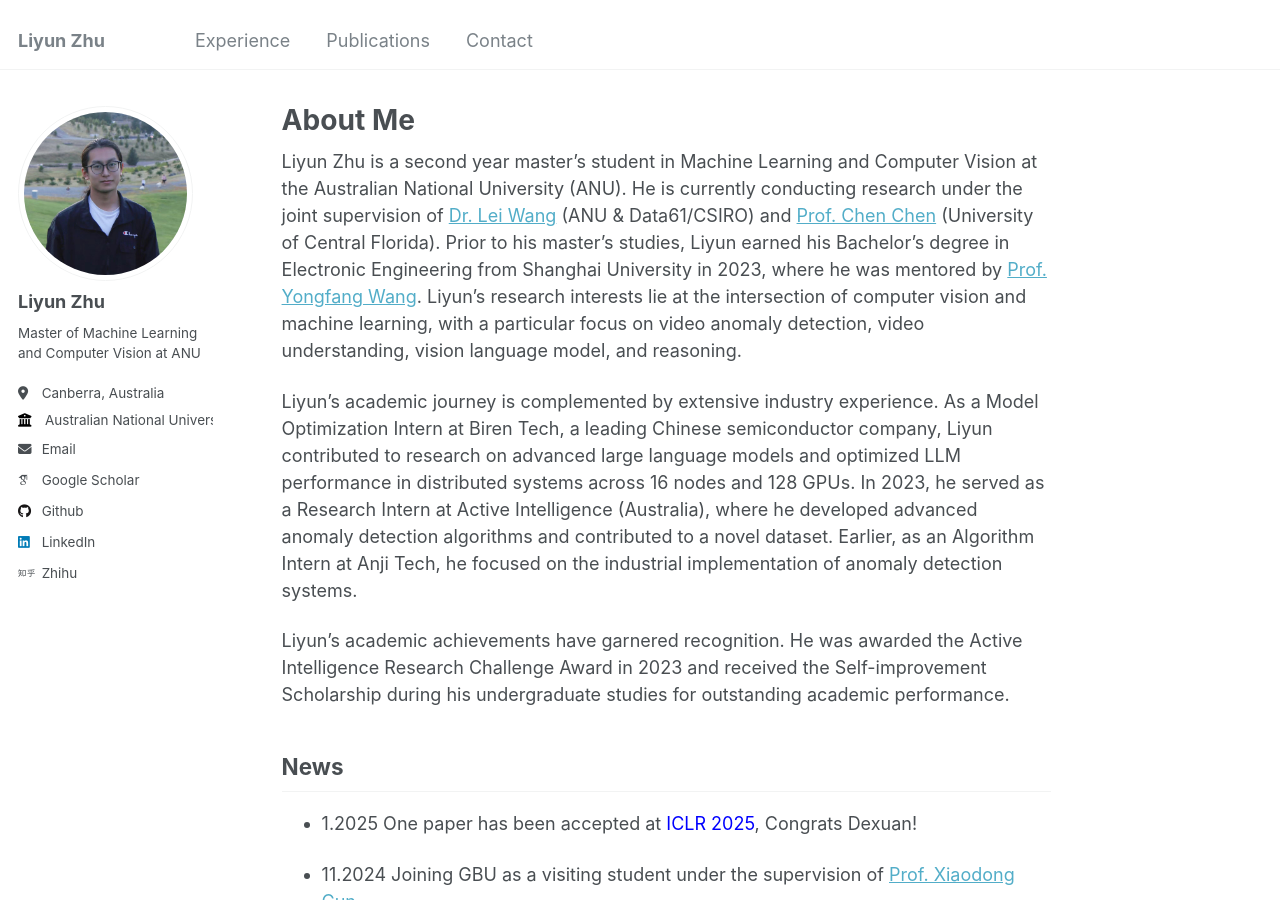
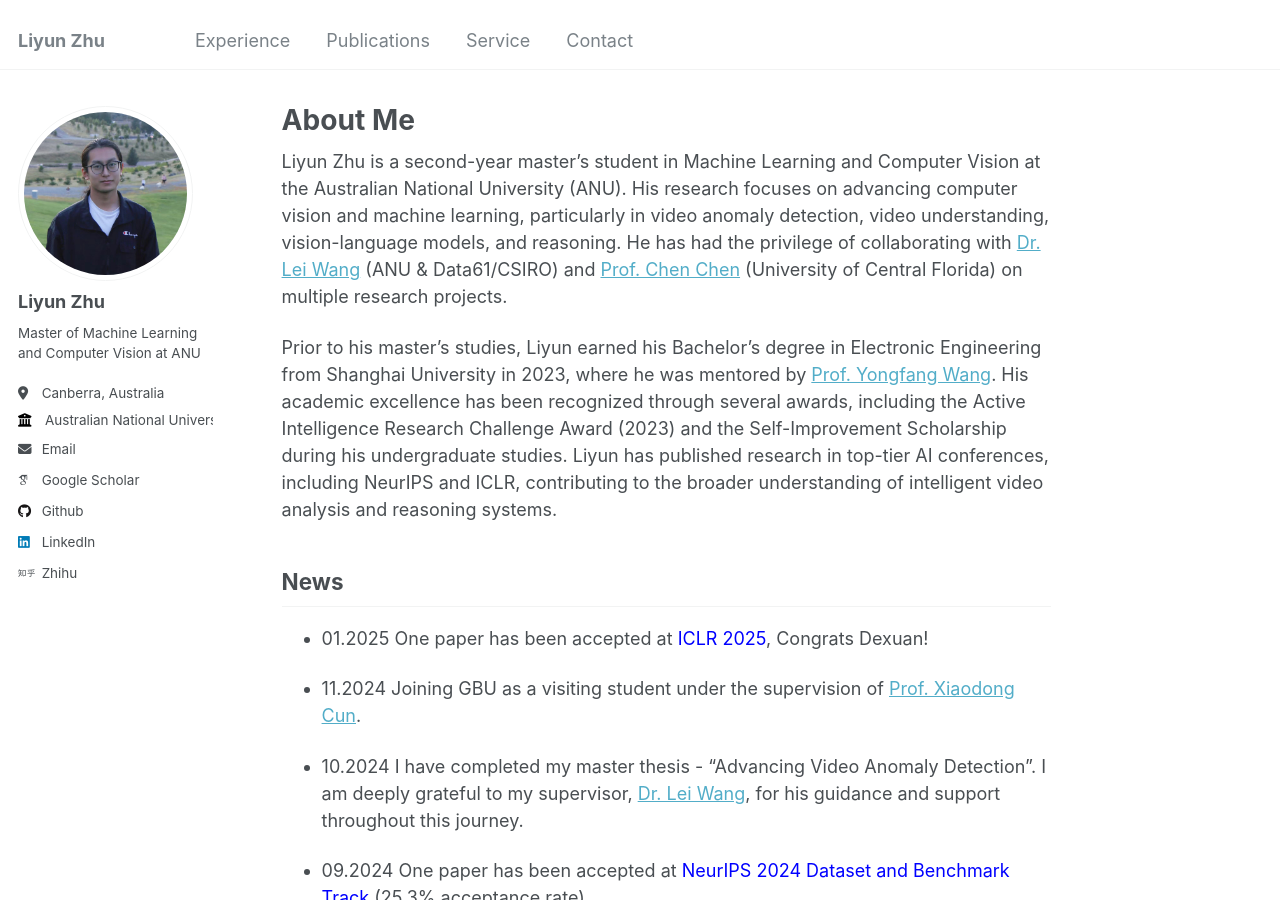
Before and after one commit to Tom-roujiang/liyun_zhu, a Jekyll site: the page built from _pages/about.md, in a window 1280 px wide and 900 px high. Built offline with Jekyll 4.4.1, drawn with Linux system fonts in a browser that asks for light colours; some web fonts are replaced.

Commit message:
add service and update about

```diff
--- a/_data/navigation.yml
+++ b/_data/navigation.yml
@@ -11,8 +11,8 @@ main:
   - title: "Publications"
     url: /publications/
 
-  # - title: "Teaching"
-  #   url: /teaching/
+  - title: "Service"
+    url: /service/
 
   - title: "Contact"
     url: /contact/
--- a/_pages/about.md
+++ b/_pages/about.md
@@ -7,21 +7,25 @@ redirect_from:
   - /about.html
 ---
 
-Liyun Zhu is a second year master's student in Machine Learning and Computer Vision at the Australian National University (ANU). He is currently conducting research under the joint supervision of [Dr. Lei Wang](https://leiwangr.github.io) (ANU & Data61/CSIRO) and [Prof. Chen Chen](https://www.crcv.ucf.edu/chenchen/) (University of Central Florida). Prior to his master's studies, Liyun earned his Bachelor's degree in Electronic Engineering from Shanghai University in 2023, where he was mentored by [Prof. Yongfang Wang](https://scie.shu.edu.cn/Prof/wangyf.htm). Liyun's research interests lie at the intersection of computer vision and machine learning, with a particular focus on video anomaly detection, video understanding, vision language model, and reasoning.
+Liyun Zhu is a second-year master's student in Machine Learning and Computer Vision at the Australian National University (ANU). His research focuses on advancing computer vision and machine learning, particularly in video anomaly detection, video understanding, vision-language models, and reasoning. He has had the privilege of collaborating with [Dr. Lei Wang](https://leiwangr.github.io) (ANU & Data61/CSIRO) and [Prof. Chen Chen](https://www.crcv.ucf.edu/chenchen/) (University of Central Florida) on multiple research projects.
+
+Prior to his master's studies, Liyun earned his Bachelor's degree in Electronic Engineering from Shanghai University in 2023, where he was mentored by [Prof. Yongfang Wang](https://scie.shu.edu.cn/Prof/wangyf.htm). His academic excellence has been recognized through several awards, including the Active Intelligence Research Challenge Award (2023) and the Self-Improvement Scholarship during his undergraduate studies. Liyun has published research in top-tier AI conferences, including NeurIPS and ICLR, contributing to the broader understanding of intelligent video analysis and reasoning systems.
+
+
+<!-- Liyun Zhu is a second-year master's student in Machine Learning and Computer Vision at the Australian National University (ANU). His research focuses on advancing computer vision and machine learning, particularly in video anomaly detection, video understanding, vision-language models, and reasoning. He has had the privilege of collaborating with Dr. Lei Wang (ANU & Data61/CSIRO) and Prof. Chen Chen (University of Central Florida) on multiple research projects.
+
+Prior to his master's studies, Liyun earned his Bachelor's degree in Electronic Engineering from Shanghai University in 2023, where he was mentored by Prof. Yongfang Wang. His academic excellence has been recognized through several awards, including the Active Intelligence Research Challenge Award (2023) and the Self-Improvement Scholarship during his undergraduate studies.
+
+Liyun has published research in top-tier AI conferences, including NeurIPS and ICLR, contributing to the broader understanding of intelligent video analysis and reasoning systems. -->
 
 <!-- During his undergraduate studies, Liyun participated in Shanghai University's Outstanding Undergraduate Program, initiating his research in this specialized field. -->
 
-Liyun's academic journey is complemented by extensive industry experience. As a Model Optimization Intern at Biren Tech, a leading Chinese semiconductor company, Liyun contributed to research on advanced large language models and optimized LLM performance in distributed systems across 16 nodes and 128 GPUs. In 2023, he served as a Research Intern at Active Intelligence (Australia), where he developed advanced anomaly detection algorithms and contributed to a novel dataset. Earlier, as an Algorithm Intern at Anji Tech, he focused on the industrial implementation of anomaly detection systems.
+<!-- Liyun's academic journey is complemented by extensive industry experience. As a Model Optimization Intern at Biren Tech, a leading Chinese semiconductor company, Liyun contributed to research on advanced large language models and optimized LLM performance in distributed systems across 16 nodes and 128 GPUs. In 2023, he served as a Research Intern at Active Intelligence (Australia), where he developed advanced anomaly detection algorithms and contributed to a novel dataset. Earlier, as an Algorithm Intern at Anji Tech, he focused on the industrial implementation of anomaly detection systems. -->
 
-<!-- In recognition of his achievements, Liyun Zhu was honored as the recipient of the Active Intelligence Research Challenge Award in 2023. During his undergraduate studies, he was awarded the Self-improvement Scholarship for his outstanding academic achievements.  -->
-
-Liyun's academic achievements have garnered recognition. He was awarded the Active Intelligence Research Challenge Award in 2023 and received the Self-improvement Scholarship during his undergraduate studies for outstanding academic performance.
-
-<!-- Additionally, as an undergraduate, he was an active member of the university debate team, winning both the championship and Best Debater title in school-level competitions. His debating skills also earned him numerous honors in city-wide contests. -->
 
 ## News
 
-* 1.2025 One paper has been accepted at <span style="color: blue;">ICLR 2025</span>, Congrats Dexuan!
+* 01.2025 One paper has been accepted at <span style="color: blue;">ICLR 2025</span>, Congrats Dexuan!
 
 * 11.2024 Joining GBU as a visiting student under the supervision of [Prof. Xiaodong Cun](https://vinthony.github.io/academic/).
 
--- a/_pages/publications.md
+++ b/_pages/publications.md
@@ -8,9 +8,9 @@ permalink: /publications/
 
 1. **Zhu, L.**, Wang, L., Raj, A., Gedeon, T., & Chen, C. (2024). Advancing Video Anomaly Detection: A Concise Review and a New Dataset. **<span style="color: blue;">NeurIPS 2024 Dataset and Benchmark Track</span>**  [[Paper]](http://arxiv.org/abs/2402.04857)  [[Website]](https://msad-dataset.github.io)
 
-- **Abstract:** Video Anomaly Detection (VAD) finds widespread applications in security surveillance, traffic monitoring, industrial monitoring, and healthcare. Despite extensive research efforts, there remains a lack of concise reviews that provide insightful guidance for researchers. Such reviews would serve as quick references to grasp current challenges, research trends, and future directions. In this paper, we present such a review, examining models and datasets from various perspectives. We emphasize the critical relationship between model and dataset, where the quality and diversity of datasets profoundly influence model performance, and dataset development adapts to the evolving needs of emerging approaches. Our review identifies practical issues, including the absence of comprehensive datasets with diverse scenarios. To address this, we introduce a new dataset, Multi-Scenario Anomaly Detection (MSAD), comprising 14 distinct scenarios captured from various camera views. Our dataset has diverse motion patterns and challenging variations, such as different lighting and weather conditions, providing a robust foundation for training superior models. We conduct an in-depth analysis of recent representative models using MSAD and highlight its potential in addressing the challenges of detecting anomalies across diverse and evolving surveillance scenarios. Our dataset is available [here](https://msad-dataset.github.io).
-
 2. Ding, D., Wang, L., **Zhu, L.**, Gedeon, T., & Koniusz, P. (2024). LEGO: Learnable Expansion of Graph Operators for Multi-Modal Feature Fusion. **<span style="color: blue;">ICLR 2025</span>**   [[Paper]](https://arxiv.org/abs/2410.01506)
 
 
 ## Preprint Papers
+
+Coming soon！
```
Also changed, not shown: _pages/service.md (added, +13 -0 lines), 9 other files.
